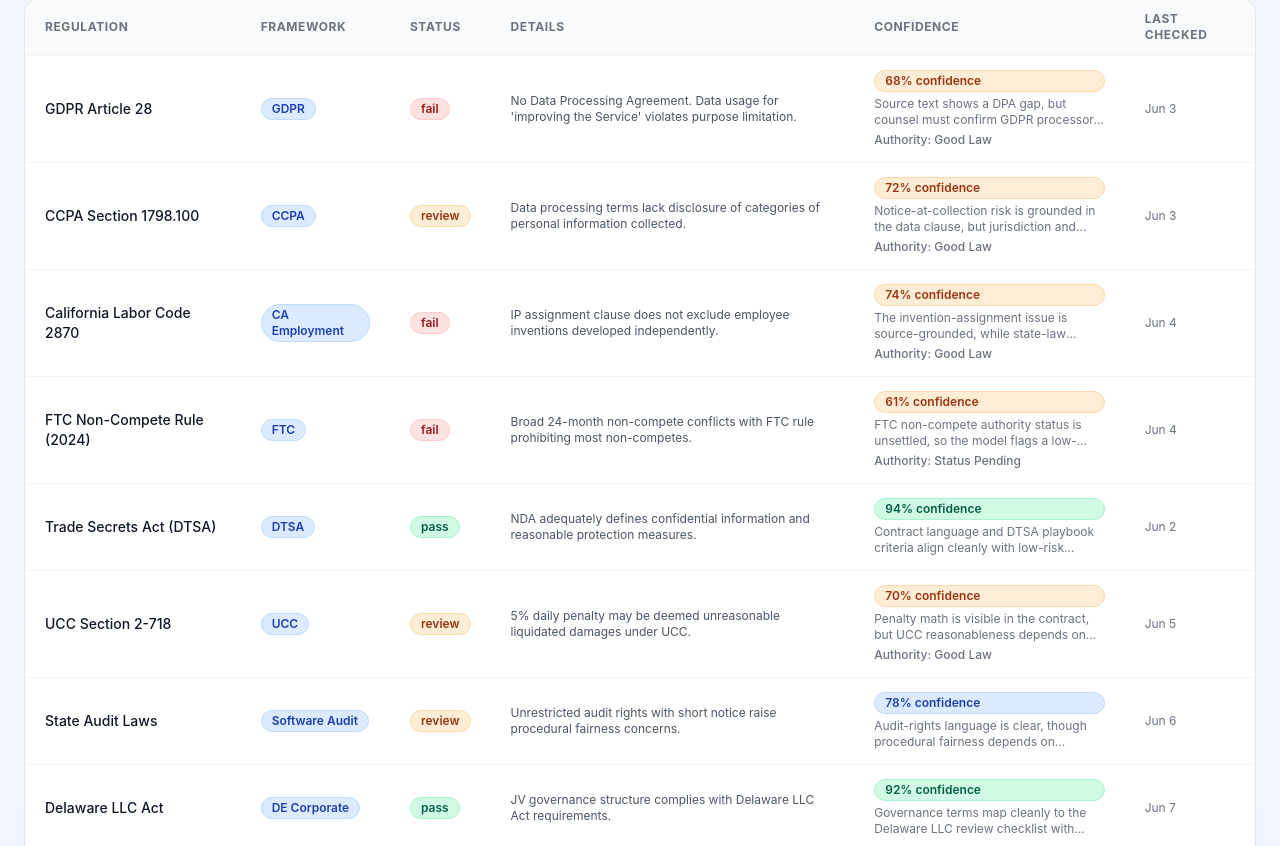
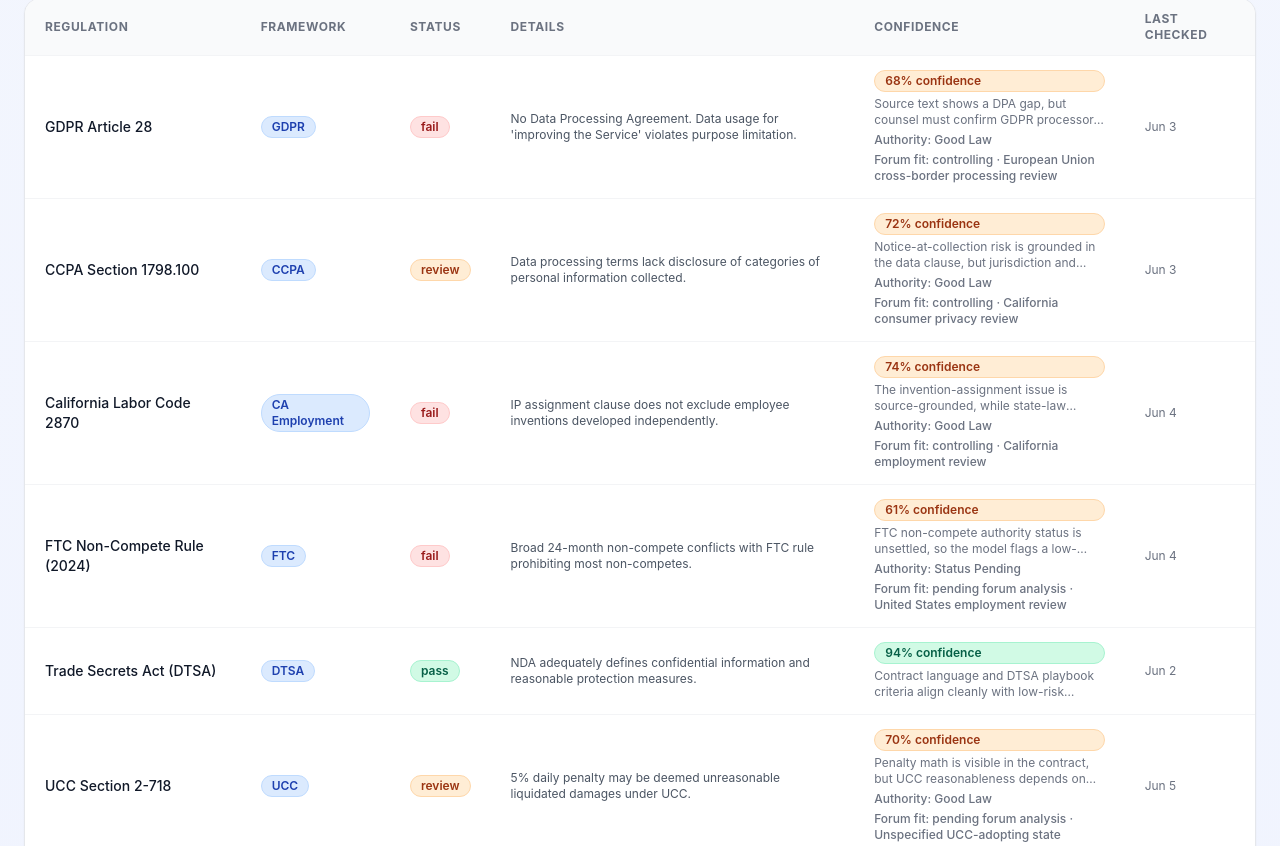
Before and after one commit to tensorgarden/legal-ai-analyzer, a Next.js app: page / in a window 1280 px wide. Shown: the part 2714-3560 px from the top of the page. Built offline with nearby package versions, Linux system fonts and the light colour scheme.

Commit message:
Add forum checks to authority reviews

```diff
--- a/src/app/page.tsx
+++ b/src/app/page.tsx
@@ -38,6 +38,15 @@ const legalAuthorityStatus = (check: (typeof complianceChecks)[number]) =>
   check.evidenceAnchors?.find(
     (anchor) => anchor.referenceType === "statute" || anchor.referenceType === "case-law",
   )?.citationVerification?.treatmentStatus;
+
+const legalAuthorityForumLabel = (check: (typeof complianceChecks)[number]) => {
+  const verification = check.evidenceAnchors?.find(
+    (anchor) => anchor.referenceType === "statute" || anchor.referenceType === "case-law",
+  )?.citationVerification;
+
+  if (!verification) return undefined;
+  return `${verification.jurisdictionFit.replaceAll("-", " ")} · ${verification.targetForum}`;
+};
 
 export default function DashboardPage() {
   return (
@@ -308,6 +317,11 @@ export default function DashboardPage() {
                               Authority: {legalAuthorityStatus(cc)?.replaceAll("-", " ")}
                             </span>
                           )}
+                          {legalAuthorityForumLabel(cc) && (
+                            <span className="font-medium text-gray-500">
+                              Forum fit: {legalAuthorityForumLabel(cc)}
+                            </span>
+                          )}
                         </div>
                       </td>
                       <td className="px-5 py-3.5 text-xs text-gray-500">
--- a/src/demo-data.ts
+++ b/src/demo-data.ts
@@ -190,7 +190,7 @@ export const clauses: Clause[] = [
     recommendations: ["Remove 'improving the Service' or limit to aggregated anonymized data", "Attach a compliant Data Processing Addendum"],
     evidenceAnchors: [
       { label: "MSA §5.4 Data Processing", source: "contract section 5.4", referenceType: "contract-section", verifiedAt: "2026-06-10T12:00:00Z", verificationMethod: "contract-text-match", sourceLocator: "MSA §5.4, p. 7", supportingExcerpt: "Provider may process Customer Data for providing and improving the Service without an attached Data Processing Addendum." },
-      { label: "GDPR Article 28 processor terms", source: "GDPR Article 28", referenceType: "statute", verifiedAt: "2026-06-10T12:00:00Z", verificationMethod: "manual-source-check", verifiedBy: "David Park", sourceLocator: "GDPR Art. 28(3)(a)-(h)", supportingExcerpt: "Processor terms must bind the processor to documented instructions and Article 28 safeguards.", citationVerification: { exists: true, alignment: "supports-claim", authorityStrength: "binding", treatmentStatus: "good-law", treatmentSource: "EUR-Lex consolidated regulation status", jurisdiction: "European Union", checkedAt: "2026-06-10T12:00:00Z", checkedBy: "David Park" } },
+      { label: "GDPR Article 28 processor terms", source: "GDPR Article 28", referenceType: "statute", verifiedAt: "2026-06-10T12:00:00Z", verificationMethod: "manual-source-check", verifiedBy: "David Park", sourceLocator: "GDPR Art. 28(3)(a)-(h)", supportingExcerpt: "Processor terms must bind the processor to documented instructions and Article 28 safeguards.", citationVerification: { exists: true, alignment: "supports-claim", authorityStrength: "binding", treatmentStatus: "good-law", treatmentSource: "EUR-Lex consolidated regulation status", jurisdiction: "European Union", targetForum: "European Union cross-border processing review", jurisdictionFit: "controlling", checkedAt: "2026-06-10T12:00:00Z", checkedBy: "David Park" } },
     ],
     position: { start: 1300, end: 1560 },
   },
@@ -407,7 +407,7 @@ export const complianceChecks: ComplianceCheck[] = [
     },
     evidenceAnchors: [
       { label: "MSA §5.4 Data Processing terms", source: "contract section 5.4", referenceType: "contract-section", verifiedAt: "2026-06-03T10:00:00Z" },
-      { label: "GDPR Article 28(3) processor obligations", source: "GDPR Article 28", referenceType: "statute", verifiedAt: "2026-06-03T10:00:00Z", verificationMethod: "manual-source-check", verifiedBy: "David Park", sourceLocator: "GDPR Art. 28(3)(a)-(h)", supportingExcerpt: "Processor obligations require documented instructions, confidentiality, security, subprocessor, and audit terms.", citationVerification: { exists: true, alignment: "supports-claim", authorityStrength: "binding", treatmentStatus: "good-law", treatmentSource: "EUR-Lex consolidated regulation status", jurisdiction: "European Union", checkedAt: "2026-06-03T10:00:00Z", checkedBy: "David Park" } },
+      { label: "GDPR Article 28(3) processor obligations", source: "GDPR Article 28", referenceType: "statute", verifiedAt: "2026-06-03T10:00:00Z", verificationMethod: "manual-source-check", verifiedBy: "David Park", sourceLocator: "GDPR Art. 28(3)(a)-(h)", supportingExcerpt: "Processor obligations require documented instructions, confidentiality, security, subprocessor, and audit terms.", citationVerification: { exists: true, alignment: "supports-claim", authorityStrength: "binding", treatmentStatus: "good-law", treatmentSource: "EUR-Lex consolidated regulation status", jurisdiction: "European Union", targetForum: "European Union cross-border processing review", jurisdictionFit: "controlling", checkedAt: "2026-06-03T10:00:00Z", checkedBy: "David Park" } },
     ],
   },
   {
@@ -425,7 +425,7 @@ export const complianceChecks: ComplianceCheck[] = [
     },
     evidenceAnchors: [
       { label: "MSA §5.4 Data Processing terms", source: "contract section 5.4", referenceType: "contract-section", verifiedAt: "2026-06-03T10:00:00Z" },
-      { label: "CCPA §1798.100(a) notice at collection", source: "CCPA Section 1798.100", referenceType: "statute", verifiedAt: "2026-06-03T10:00:00Z", verificationMethod: "manual-source-check", verifiedBy: "David Park", sourceLocator: "Cal. Civ. Code §1798.100(a)-(b)", supportingExcerpt: "Notice at collection must identify categories of personal information and purposes before collection.", citationVerification: { exists: true, alignment: "supports-claim", authorityStrength: "binding", treatmentStatus: "good-law", treatmentSource: "California Legislative Information", jurisdiction: "California", checkedAt: "2026-06-03T10:00:00Z", checkedBy: "David Park" } },
+      { label: "CCPA §1798.100(a) notice at collection", source: "CCPA Section 1798.100", referenceType: "statute", verifiedAt: "2026-06-03T10:00:00Z", verificationMethod: "manual-source-check", verifiedBy: "David Park", sourceLocator: "Cal. Civ. Code §1798.100(a)-(b)", supportingExcerpt: "Notice at collection must identify categories of personal information and purposes before collection.", citationVerification: { exists: true, alignment: "supports-claim", authorityStrength: "binding", treatmentStatus: "good-law", treatmentSource: "California Legislative Information", jurisdiction: "California", targetForum: "California consumer privacy review", jurisdictionFit: "controlling", checkedAt: "2026-06-03T10:00:00Z", checkedBy: "David Park" } },
     ],
   },
   {
@@ -443,7 +443,7 @@ export const complianceChecks: ComplianceCheck[] = [
     },
     evidenceAnchors: [
       { label: "Employment Agreement §10 IP Assignment", source: "contract section 10", referenceType: "contract-section", verifiedAt: "2026-06-04T09:00:00Z" },
-      { label: "CA Labor Code §2870 invention exclusion", source: "California Labor Code 2870", referenceType: "statute", verifiedAt: "2026-06-04T09:00:00Z", verificationMethod: "manual-source-check", verifiedBy: "Sarah Chen", sourceLocator: "Cal. Lab. Code §2870(a)", supportingExcerpt: "Employee invention assignments must exclude inventions developed entirely on personal time without employer resources.", citationVerification: { exists: true, alignment: "supports-claim", authorityStrength: "binding", treatmentStatus: "good-law", treatmentSource: "California Legislative Information", jurisdiction: "California", checkedAt: "2026-06-04T09:00:00Z", checkedBy: "Sarah Chen" } },
+      { label: "CA Labor Code §2870 invention exclusion", source: "California Labor Code 2870", referenceType: "statute", verifiedAt: "2026-06-04T09:00:00Z", verificationMethod: "manual-source-check", verifiedBy: "Sarah Chen", sourceLocator: "Cal. Lab. Code §2870(a)", supportingExcerpt: "Employee invention assignments must exclude inventions developed entirely on personal time without employer resources.", citationVerification: { exists: true, alignment: "supports-claim", authorityStrength: "binding", treatmentStatus: "good-law", treatmentSource: "California Legislative Information", jurisdiction: "California", targetForum: "California employment review", jurisdictionFit: "controlling", checkedAt: "2026-06-04T09:00:00Z", checkedBy: "Sarah Chen" } },
     ],
   },
   {
@@ -461,7 +461,7 @@ export const complianceChecks: ComplianceCheck[] = [
     },
     evidenceAnchors: [
       { label: "Employment Agreement §12 Non-Competition", source: "contract section 12", referenceType: "contract-section", verifiedAt: "2026-06-04T09:00:00Z" },
-      { label: "FTC Non-Compete Clause Rule 16 CFR Part 910", source: "16 CFR Part 910", referenceType: "statute", verifiedAt: "2026-06-04T09:00:00Z", verificationMethod: "manual-source-check", verifiedBy: "Sarah Chen", sourceLocator: "16 CFR Part 910 §910.2", supportingExcerpt: "Non-compete clauses require current-status legal review before counsel relies on the rule as authority.", citationVerification: { exists: true, alignment: "needs-counsel-review", authorityStrength: "unsettled", treatmentStatus: "status-pending", treatmentSource: "Federal Register and current federal litigation docket review", jurisdiction: "United States", checkedAt: "2026-06-04T09:00:00Z", checkedBy: "Sarah Chen" } },
+      { label: "FTC Non-Compete Clause Rule 16 CFR Part 910", source: "16 CFR Part 910", referenceType: "statute", verifiedAt: "2026-06-04T09:00:00Z", verificationMethod: "manual-source-check", verifiedBy: "Sarah Chen", sourceLocator: "16 CFR Part 910 §910.2", supportingExcerpt: "Non-compete clauses require current-status legal review before counsel relies on the rule as authority.", citationVerification: { exists: true, alignment: "needs-counsel-review", authorityStrength: "unsettled", treatmentStatus: "status-pending", treatmentSource: "Federal Register and current federal litigation docket review", jurisdiction: "United States", targetForum: "United States employment review", jurisdictionFit: "pending-forum-analysis", checkedAt: "2026-06-04T09:00:00Z", checkedBy: "Sarah Chen" } },
     ],
   },
   {
@@ -486,7 +486,7 @@ export const complianceChecks: ComplianceCheck[] = [
     },
     evidenceAnchors: [
       { label: "Vendor Agreement §4 Delivery Penalties", source: "contract section 4", referenceType: "contract-section", verifiedAt: "2026-06-05T14:00:00Z" },
-      { label: "UCC §2-718(1) liquidated damages reasonableness", source: "UCC Section 2-718", referenceType: "statute", verifiedAt: "2026-06-05T14:00:00Z", verificationMethod: "manual-source-check", verifiedBy: "David Park", sourceLocator: "UCC §2-718(1)", supportingExcerpt: "Liquidated damages must be reasonable in light of anticipated or actual harm and difficulties of proof.", citationVerification: { exists: true, alignment: "needs-counsel-review", authorityStrength: "persuasive", treatmentStatus: "good-law", treatmentSource: "UCC official text and adopting-jurisdiction citator", jurisdiction: "UCC adopting jurisdiction", checkedAt: "2026-06-05T14:00:00Z", checkedBy: "David Park" } },
+      { label: "UCC §2-718(1) liquidated damages reasonableness", source: "UCC Section 2-718", referenceType: "statute", verifiedAt: "2026-06-05T14:00:00Z", verificationMethod: "manual-source-check", verifiedBy: "David Park", sourceLocator: "UCC §2-718(1)", supportingExcerpt: "Liquidated damages must be reasonable in light of anticipated or actual harm and difficulties of proof.", citationVerification: { exists: true, alignment: "needs-counsel-review", authorityStrength: "persuasive", treatmentStatus: "good-law", treatmentSource: "UCC official text and adopting-jurisdiction citator", jurisdiction: "UCC adopting jurisdiction", targetForum: "Unspecified UCC-adopting state", jurisdictionFit: "pending-forum-analysis", checkedAt: "2026-06-05T14:00:00Z", checkedBy: "David Park" } },
     ],
   },
   {
--- a/src/types.ts
+++ b/src/types.ts
@@ -24,6 +24,12 @@ export type CitationAlignment = "supports-claim" | "needs-counsel-review" | "doe
 
 export type AuthorityStrength = "binding" | "persuasive" | "unsettled";
 
+export type JurisdictionFit =
+  | "controlling"
+  | "persuasive-only"
+  | "forum-mismatch"
+  | "pending-forum-analysis";
+
 export type AuthorityTreatmentStatus =
   | "good-law"
   | "negative-treatment"
@@ -37,6 +43,8 @@ export interface CitationVerification {
   treatmentStatus: AuthorityTreatmentStatus;
   treatmentSource: string;
   jurisdiction: string;
+  targetForum: string;
+  jurisdictionFit: JurisdictionFit;
   checkedAt: string;
   checkedBy: string;
 }
```
Also changed, not shown: 1 other file (tests, documents, lock files or other folders).
